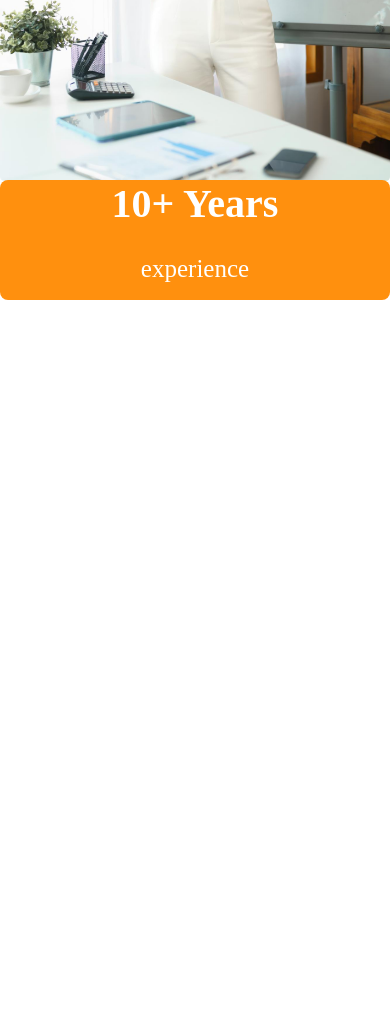
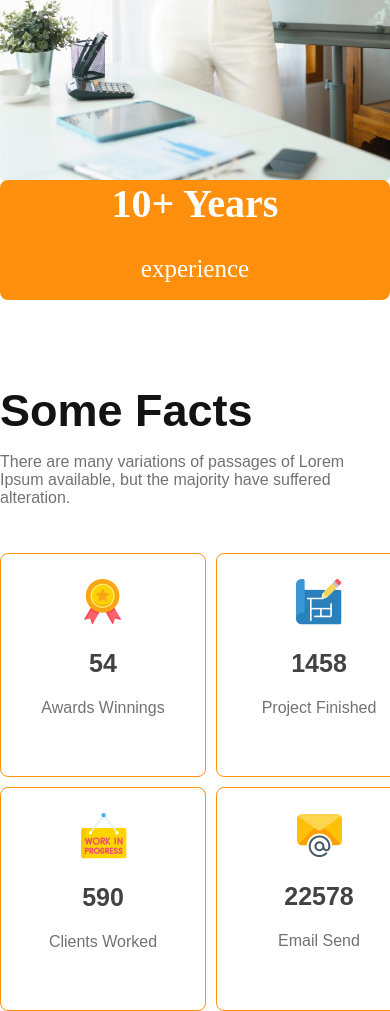
Before and after one commit to Masud-Rana113/Architects, a plain HTML site: page index.html in a window 390 px wide. Shown: the part 4059-5070 px from the top of the page. Before the commit the page ends 4359 px from the top, so only its background shows below. Drawn offline with Linux system fonts and the light colour scheme.

Commit message:
fact section responsive

```diff
--- a/index.html
+++ b/index.html
@@ -113,6 +113,37 @@
           </div>
         </div>
       </section>
+      <section class="fact-section">
+        <div class="fact-head">
+          <h3>Some Facts</h3>
+          <p class="work-sans-regular">
+            There are many variations of passages of Lorem Ipsum available, but
+            the majority have suffered alteration.
+          </p>
+        </div>
+        <div class="facts">
+          <div class="f-card">
+            <img src="./images/icons/ribon.png" alt="" />
+            <h1>54</h1>
+            <p>Awards Winnings</p>
+          </div>
+          <div class="f-card">
+            <img src="./images/icons/projects.png" alt="" />
+            <h1>1458</h1>
+            <p>Project Finished</p>
+          </div>
+          <div class="f-card">
+            <img src="./images/icons/customers.png" alt="" />
+            <h1>590</h1>
+            <p>Clients Worked</p>
+          </div>
+          <div class="f-card">
+            <img src="./images/icons/email.png" alt="" />
+            <h1>22578</h1>
+            <p>Email Send</p>
+          </div>
+        </div>
+      </section>
     </main>
     <footer></footer>
   </body>
--- a/style.css
+++ b/style.css
@@ -91,6 +91,7 @@ nav ul li a {
 /* feature section style */
 .feature-section {
   margin: 0 240px;
+  margin-bottom: 10rem;
 }
 .feature-pic {
   display: grid;
@@ -194,12 +195,55 @@ nav ul li a {
   margin-left: 92px;
   margin-bottom: 77px;
 }
+
+/* fact section  */
+.fact-section {
+  margin: 0 240px;
+  margin-bottom: 180px;
+}
+.fact-head {
+  margin-bottom: 100px;
+}
+.fact-head h3 {
+  font-weight: bold;
+  font-size: 45px;
+  color: #131313;
+  padding: 0;
+  margin: 0;
+}
+
+.facts {
+  display: flex;
+  justify-content: space-between;
+  margin: 0 50px;
+}
+.f-card {
+  border: 1px solid #ff900e;
+  border-radius: 8px;
+  padding: 45px 36px;
+  width: 241px;
+  height: 241px;
+  text-align: center;
+}
+.f-card h1 {
+  font-size: 45px;
+  font-weight: 600;
+  color: #424242;
+  padding: 0;
+}
+.f-card p {
+  color: #727272;
+  padding: 0;
+}
+
+/* sponsor section */
 /* ===================================================== */
 /* responsive for mobile phone */
+
 @media screen and (max-width: 425px) {
   body {
     max-width: 100%;
-    padding: 0rem;
+    padding: 0;
     margin: 0;
   }
 
@@ -311,4 +355,31 @@ nav ul li a {
     padding: 0;
     margin: 0;
   }
+  /* fact section responsive */
+  .fact-section {
+    display: flex;
+    flex-direction: column;
+    margin: 0;
+    margin-top: 200px;
+  }
+  .fact-head {
+    margin-bottom: 30px;
+  }
+  .facts {
+    display: grid;
+    grid-template-columns: repeat(2, 1fr);
+    grid-template-rows: repeat(2, 1fr);
+    gap: 10px;
+    margin-left: 0;
+  }
+
+  .f-card {
+    padding: 25px 16px;
+    width: 172px;
+    height: 172px;
+  }
+  .f-card h1 {
+    font-size: 25px;
+    padding: 0;
+  }
 }
```
